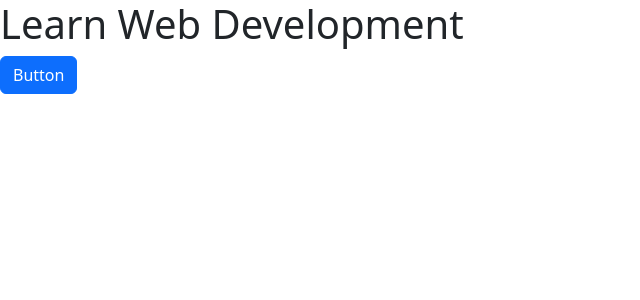
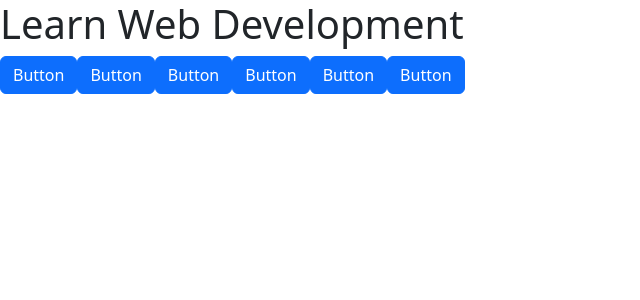
Before and after one commit to alessandrofalcoo/react-use-state, a React (Vite) app: page / in a window 1280 px wide. Shown: the top 300 px of the page, without its empty margins (0-640 px from the left). Built offline with nearby package versions, Linux system fonts and the light colour scheme.

Commit message:
replace Button component with Main component in App.jsx

```diff
--- a/src/App.jsx
+++ b/src/App.jsx
@@ -2,13 +2,14 @@ import { useState } from 'react'
 import reactLogo from './assets/react.svg'
 import viteLogo from '/vite.svg'
 import Header from './components/Header'
-import Button from './components/Buttons'
+import Main from './components/Main'
+
 function App() {
 
   return (
     <>
       <Header />
-      <Button />
+      <Main />
     </>
   )
 }
```
